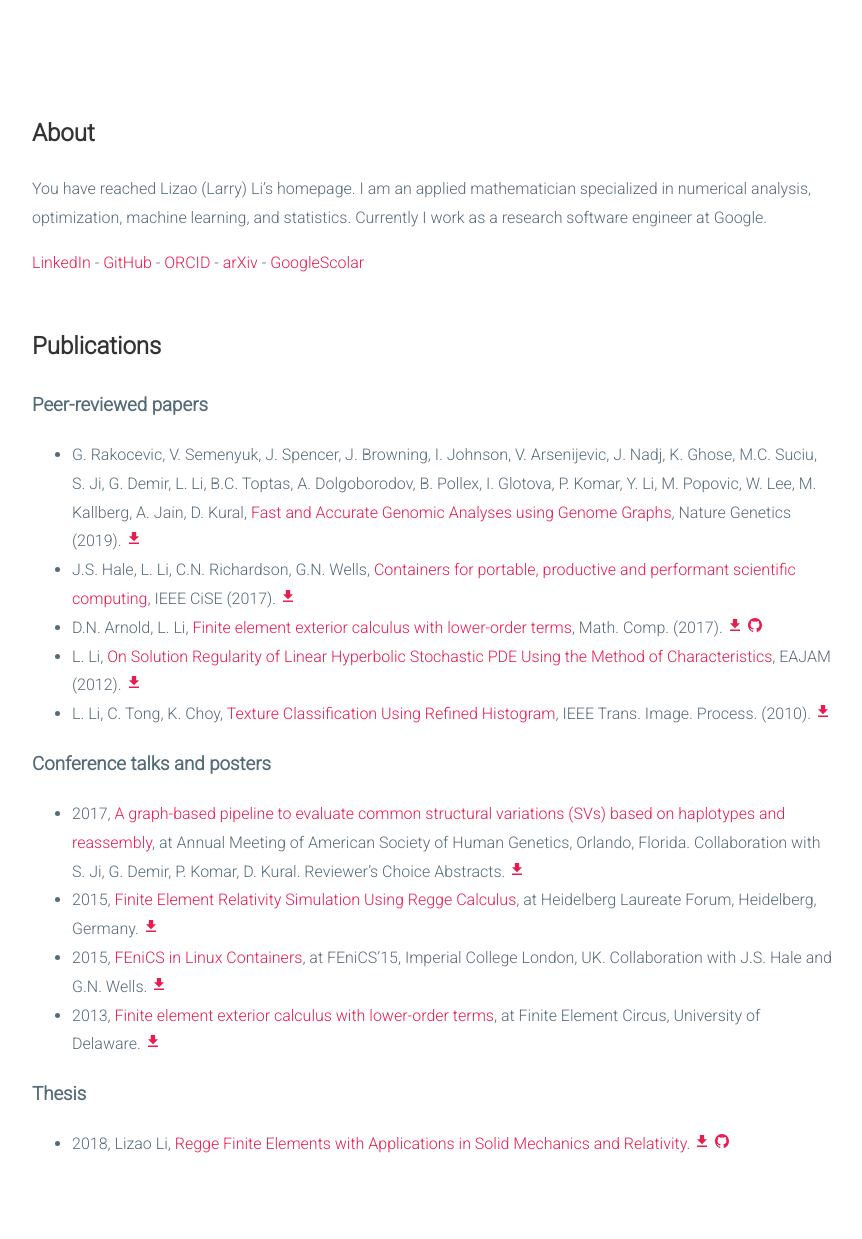
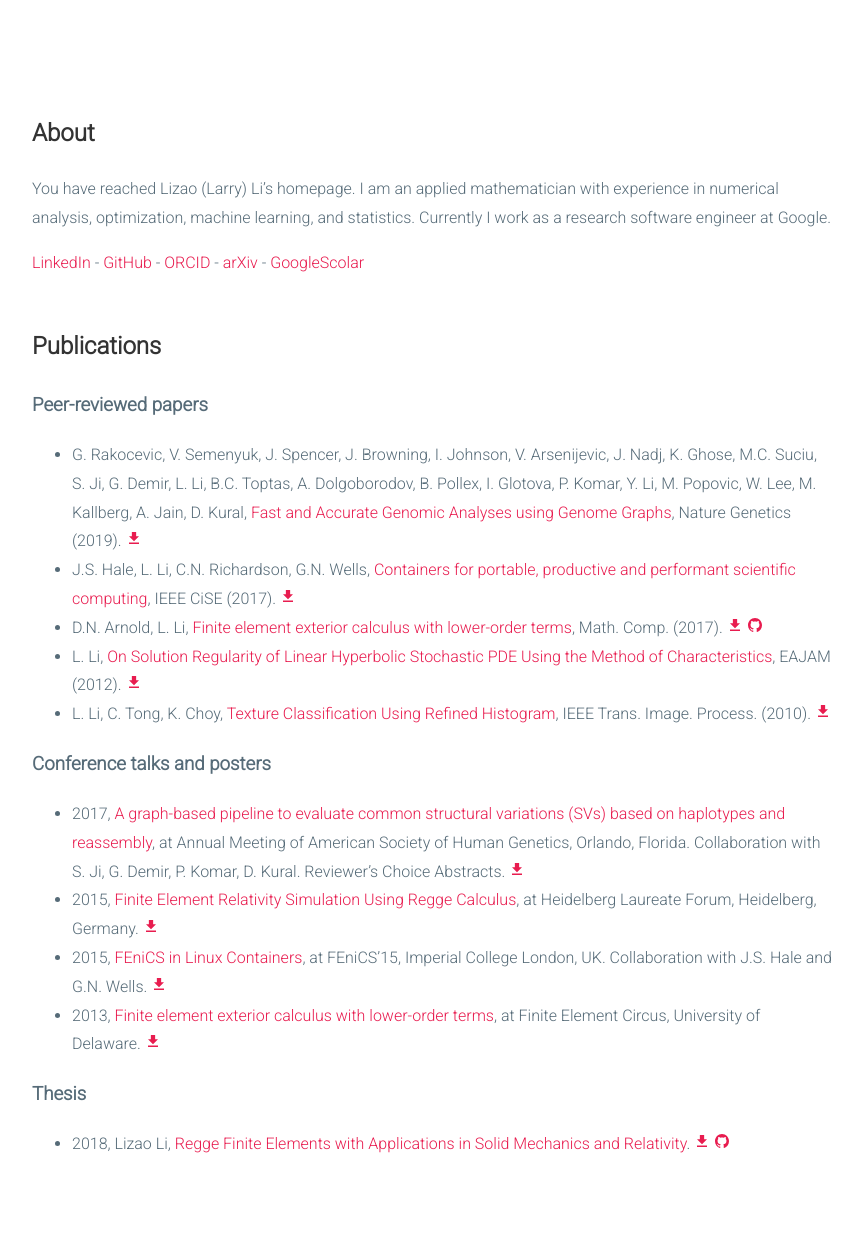
Before and after one commit to lzlarryli/lzlarryli.github.io, a Jekyll site: the page built from index.md, in a window 1280 px wide. Shown: the whole page, without its empty margins (208-1070 px from the left). Built offline with Jekyll 4.4.1, drawn with Linux system fonts in a browser that asks for light colours.

Commit message:
Update index.md

```diff
--- a/index.md
+++ b/index.md
@@ -6,7 +6,7 @@ layout: default
 ## About
 
 You have reached Lizao (Larry) Li's homepage.
-I am an applied mathematician specialized in numerical analysis, optimization,
+I am an applied mathematician with experience in numerical analysis, optimization,
 machine learning, and statistics. Currently I work as a research software
 engineer at Google.
 
```
